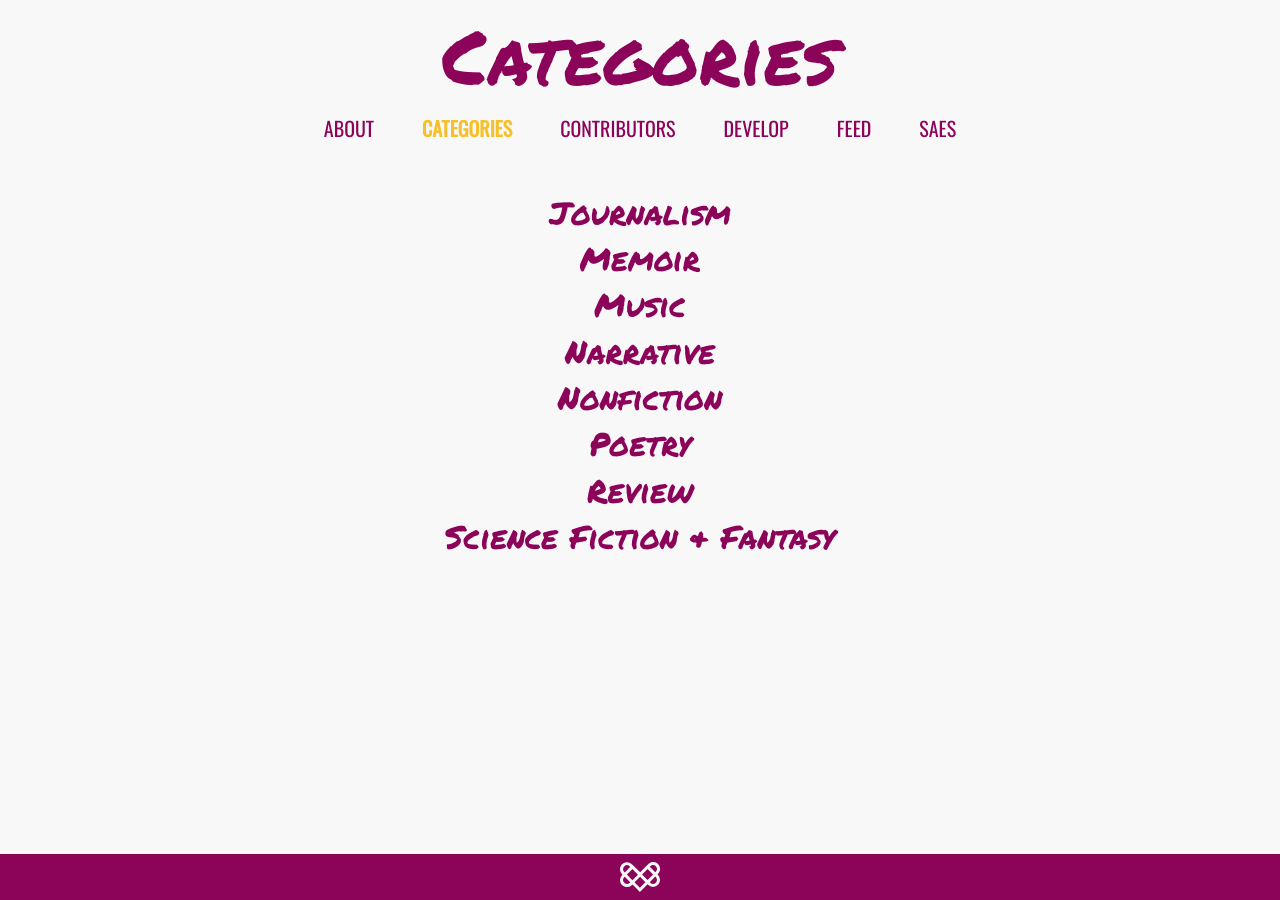
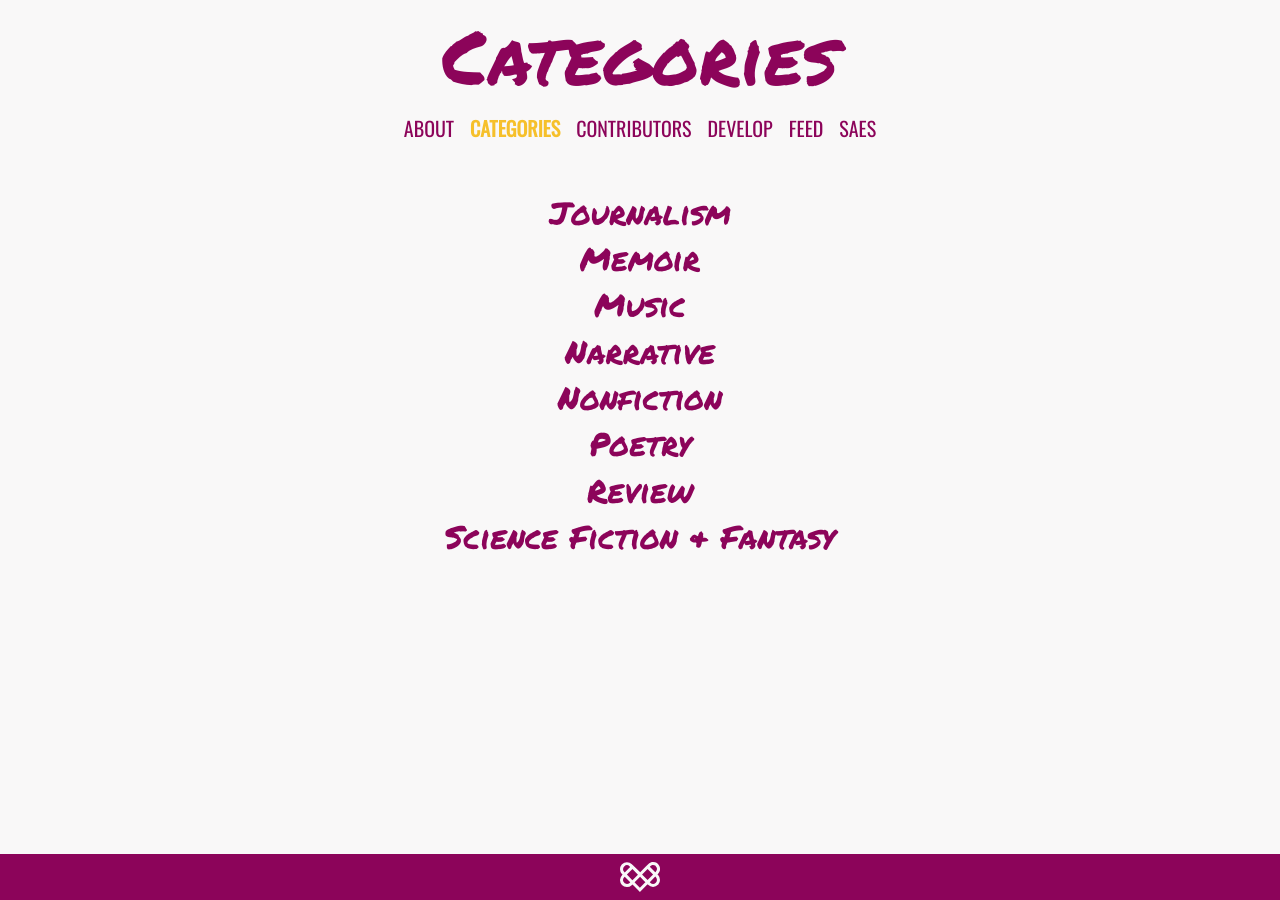
Before and after one commit to TylerAuer/theFinch, a Jekyll site: the page built from categories.md, in a window 1280 px wide. Built offline with Jekyll 4.4.1, drawn with Linux system fonts in a browser that asks for light colours; nearby versions of some CDN libraries.

Commit message:
less padding for better visual on small screens

```diff
--- a/_includes/header.html
+++ b/_includes/header.html
@@ -8,12 +8,13 @@
             </div>
         </div>
     </header>
+
     <div id="nav-links" class="mb-3">
         <nav class="nav d-flex justify-content-center">
             {% for item in site.data.navigation %}
-            <a href="{{ item.link }}" class="px-4{% if page.url == item.link %} nav-current-page{% endif %}">
-                {{ item.name }}
-            </a>
+                <a href="{{ item.link }}" class="px-2{% if page.url == item.link %} nav-current-page{% endif %}">
+                    {{ item.name }}
+                </a>
             {% endfor %}
         </nav>
     </div>
```
